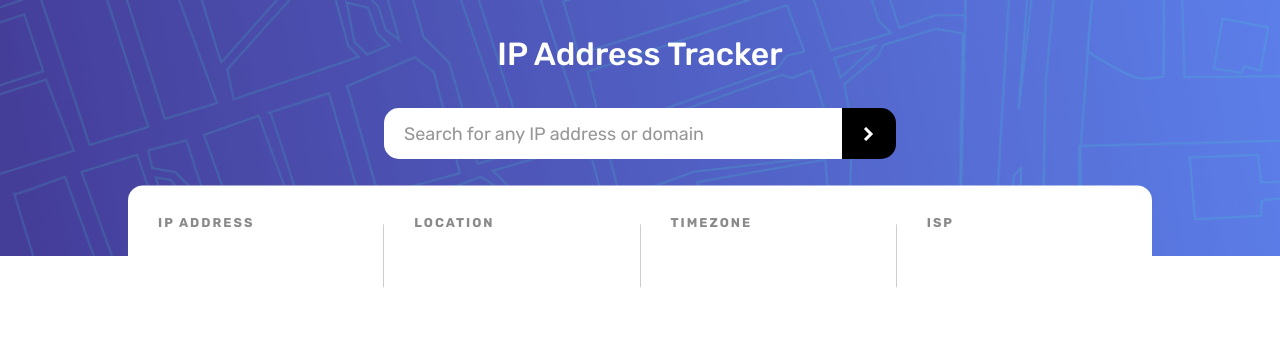
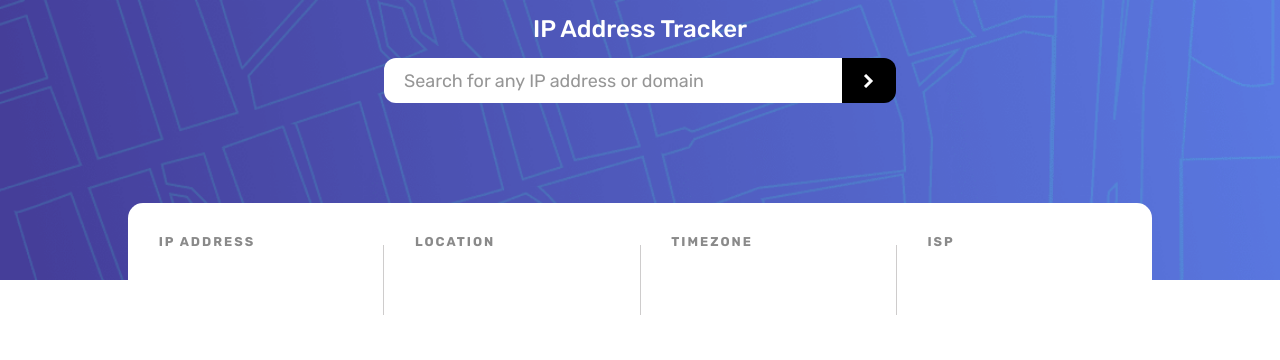
Before and after one commit to yyc1280/FEMentor-Map, a plain HTML site: page index.html in a window 1280 px wide. Drawn offline with Linux system fonts and the light colour scheme; some packages are replaced by stand-ins of ours; no server answers.

Commit message:
fix layout

```diff
--- a/style/style.scss
+++ b/style/style.scss
@@ -22,25 +22,26 @@ body {
     background-image: url("../images/pattern-bg.png");
     background-size: cover;
     position: relative;
-    height: 32%;
+    height: 35%;
     h1 {
+      font-size: 1.5rem;
       font-weight: 500;
-      margin-top: 35px;
+      margin-top: 15px;
       color: white;
     }
     .search {
       align-items: center;
       display: flex;
       width: 40%;
-      height: 20%;
-      margin-top: 35px;
+      height: 45px;
+      margin-top: 15px;
       input {
         cursor: pointer;
         font-size: 18px;
         padding: 0 20px;
         width: 100%;
         height: 100%;
-        border-radius: 15px 0 0 15px;
+        border-radius: 12px 0 0 12px;
         border: none;
         &::placeholder {
           color: $Dark-Gray;
@@ -54,7 +55,7 @@ body {
         background-color: black;
         width: 12%;
         height: 100%;
-        border-radius: 0 15px 15px 0;
+        border-radius: 0 12px 12px 0;
         cursor: pointer;
         &:hover {
           background-color: rgb(48, 48, 48);
@@ -78,6 +79,7 @@ body {
       background-color: white;
       width: 80%;
       height: 55%;
+      min-height: 120px;
       position: absolute;
       bottom: 0;
       transform: translateY(50%);
@@ -88,7 +90,7 @@ body {
       .result {
         height: 100%;
         width: 25%;
-        padding: 30px;
+        padding: 3%;
 
         p.grey {
           font-size: 0.8rem;
```
Also changed, not shown: style/style.css, 1 other file.
